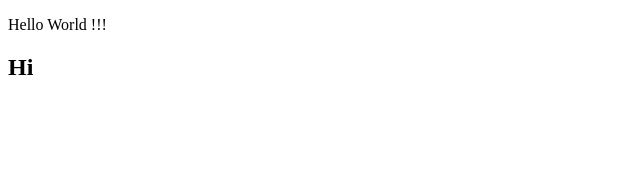
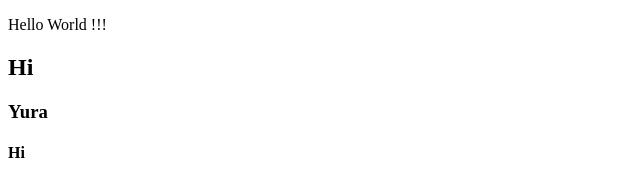
Before and after one commit to solomkoyv/udemy, a plain HTML site: page index.html in a window 1280 px wide. Shown: the full height of the page, 0-640 px from the left. Drawn offline with Linux system fonts and the light colour scheme.

Commit message:
add h3 and h4

```diff
--- a/index.html
+++ b/index.html
@@ -11,6 +11,8 @@
 <body>
 	<p>Hello World !!!</p>
 	<h2>Hi</h2>
+	<h3>Yura</h3>
+	<h4>Hi</h4>
 </body>
 
 </html>
```
